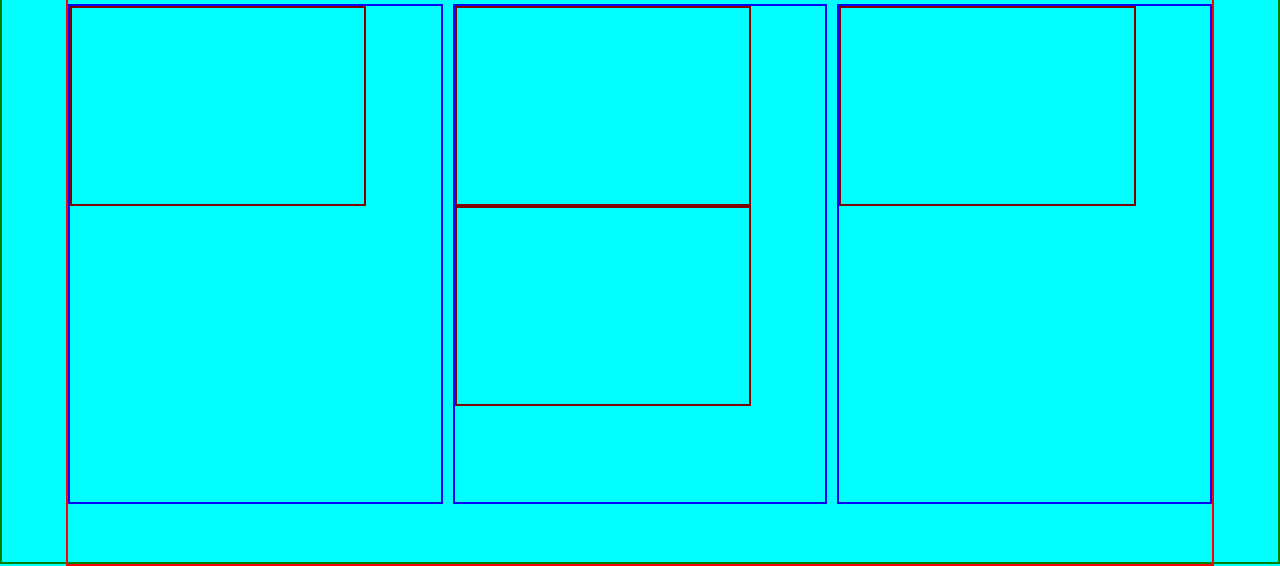
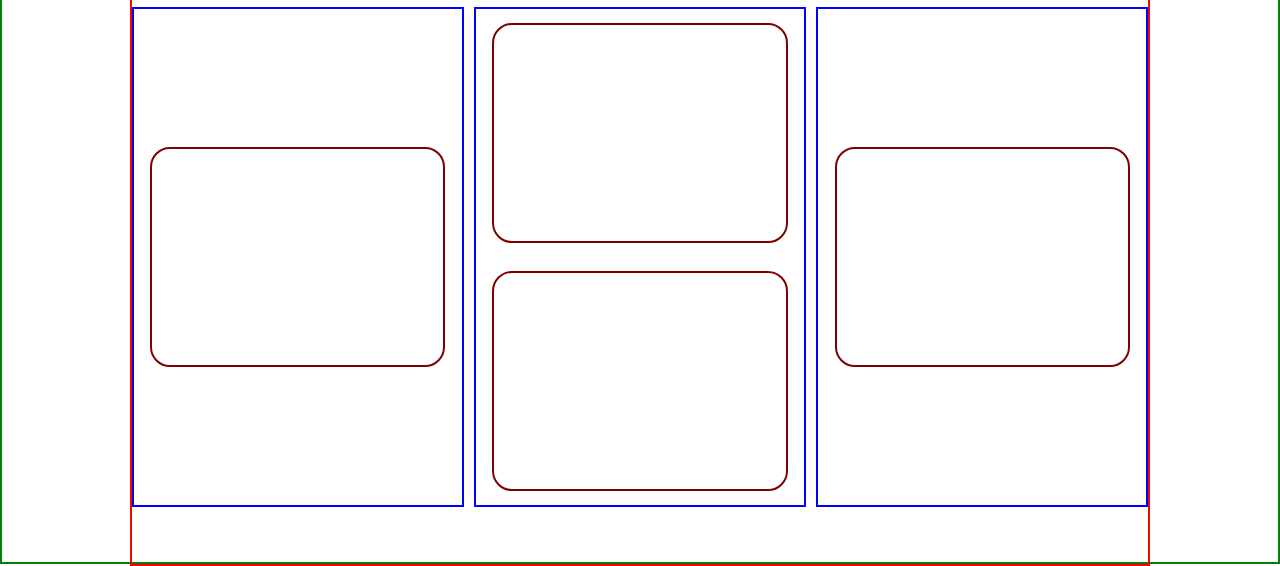
Before and after one commit to Faisalbaig1998/Four-card-feature-section, a plain HTML site: page index.html in a window 1280 px wide. Shown: the part 236-802 px from the top of the page. Drawn offline with Linux system fonts and the light colour scheme.

Commit message:
before another branch commit

```diff
--- a/index.css
+++ b/index.css
@@ -4,6 +4,7 @@
 
 html,
 body {
+  font-family: Poppins;
   margin: 0;
   padding: 0;
   height: 100%;
@@ -12,7 +13,6 @@ body {
 }
 
 body {
-  background-color: aqua;
   /* align-items: center; */
   /* flex-direction: column; */
   border: 2px solid green;
@@ -20,7 +20,7 @@ body {
 
 .container {
   margin: auto;
-  width: 90%;
+  width: 80%;
   display: grid;
   border: 2px solid red;
   height: 100vh;
@@ -37,14 +37,28 @@ body {
 }
 
 .item {
-  align-self: center;
+  display: flex;
+  justify-content: center;
+  flex-direction: column;
+  align-items: center;
   height: 500px;
   border: 2px solid blue;
 }
 
+.space-between {
+  justify-content: space-around;
+}
+
 .card {
-  width: 80%;
-  height: 200px;
+  border-radius: 20px;
+  width: 90%;
+  height: 220px;
   border: 2px solid maroon;
   place-items: calc;
 }
+
+@media only screen and (max-width: 375px) {
+  .container {
+    display: -ms-inline-grid;
+  }
+}
--- a/index.html
+++ b/index.html
@@ -5,6 +5,12 @@
     <meta name="viewport" content="width=device-width, initial-scale=1.0" />
     <title>Four card feature section</title>
     <link rel="stylesheet" href="index.css" />
+    <link rel="preconnect" href="https://fonts.googleapis.com" />
+    <link rel="preconnect" href="https://fonts.gstatic.com" crossorigin />
+    <link
+      href="https://fonts.googleapis.com/css2?family=Poppins:ital,wght@0,100;0,200;0,300;0,400;0,500;0,600;0,700;0,800;0,900;1,100;1,200;1,300;1,400;1,500;1,600;1,700;1,800;1,900&display=swap"
+      rel="stylesheet"
+    />
   </head>
   <body>
     <div class="container">
@@ -19,7 +25,7 @@
       <div class="item">
         <div class="card"></div>
       </div>
-      <div class="item">
+      <div class="item space-between">
         <div class="card"></div>
         <div class="card"></div>
       </div>
```
